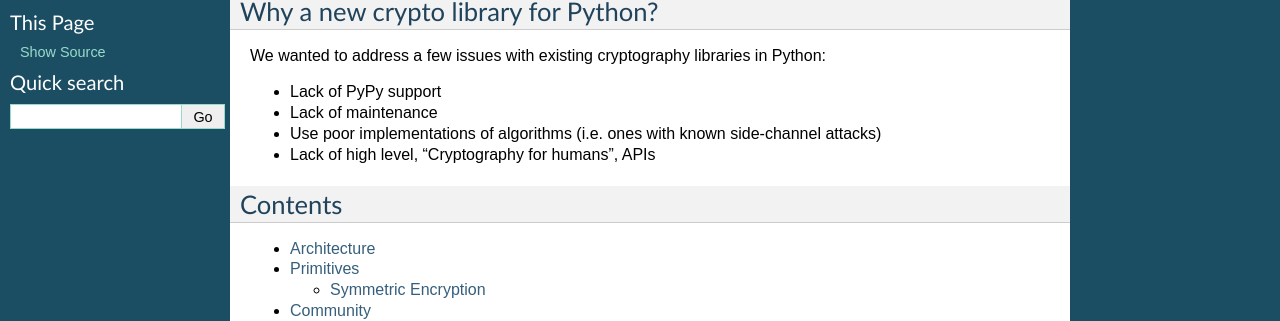
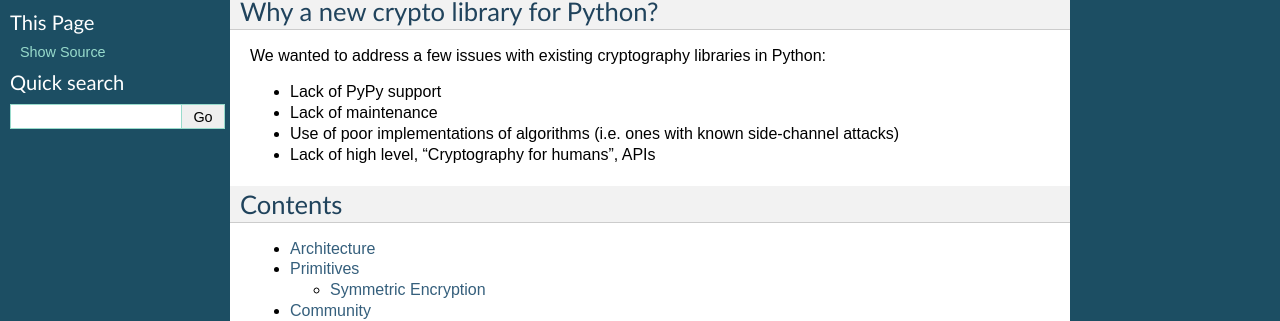
Before and after one commit to WebKing0121/cryptography, a Sphinx documentation site: the page built from docs/index.rst, in a window 1280 px wide. Shown: the part 193-514 px from the top of the page. Built offline with Sphinx 7.4.7, drawn with Linux system fonts in a browser that asks for light colours.

Commit message:
Better gramar

```diff
--- a/docs/index.rst
+++ b/docs/index.rst
@@ -16,7 +16,7 @@ Python:
 
 * Lack of PyPy support
 * Lack of maintenance
-* Use poor implementations of algorithms (i.e. ones with known side-channel
+* Use of poor implementations of algorithms (i.e. ones with known side-channel
   attacks)
 * Lack of high level, "Cryptography for humans", APIs
 
```
